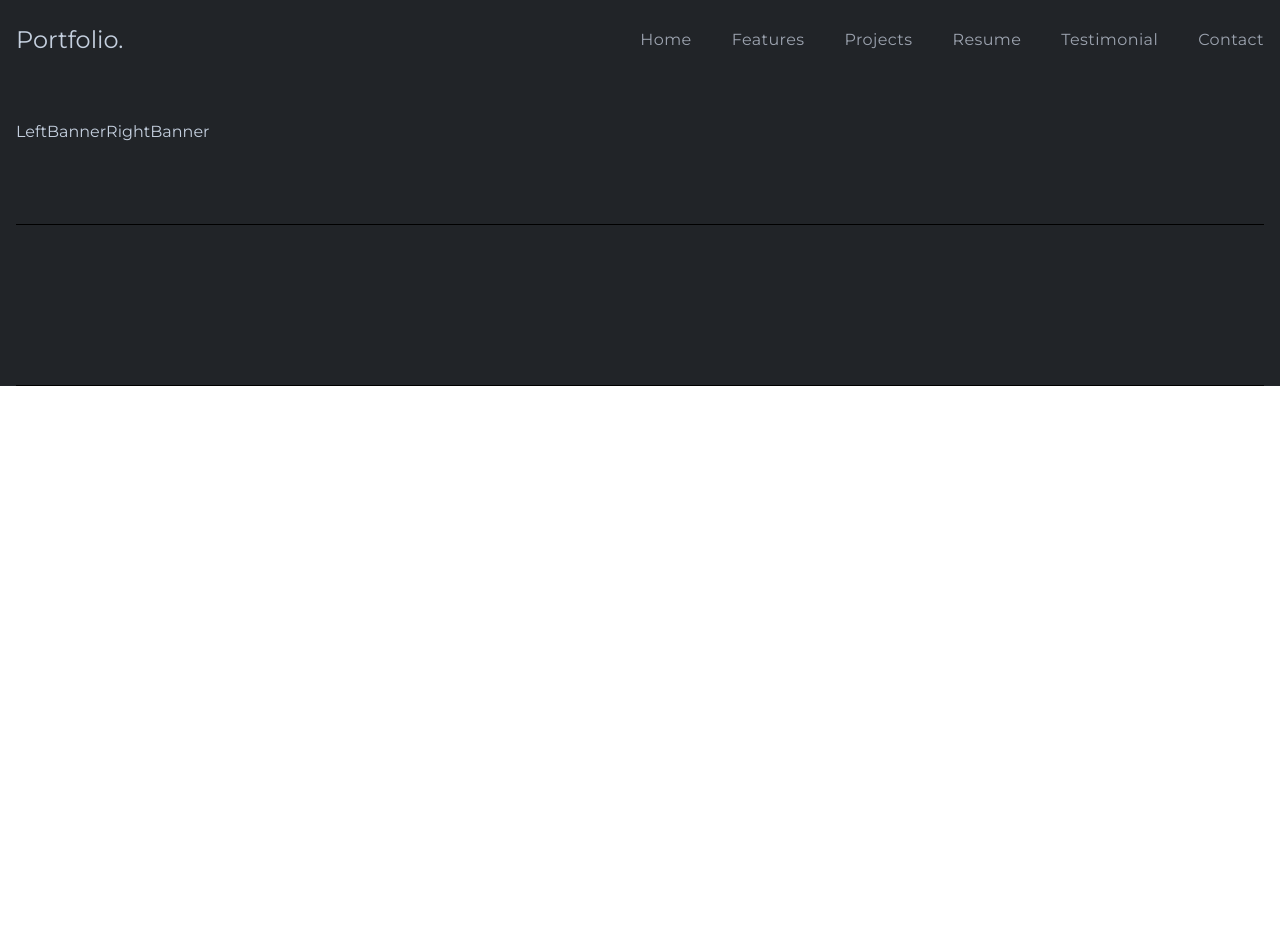
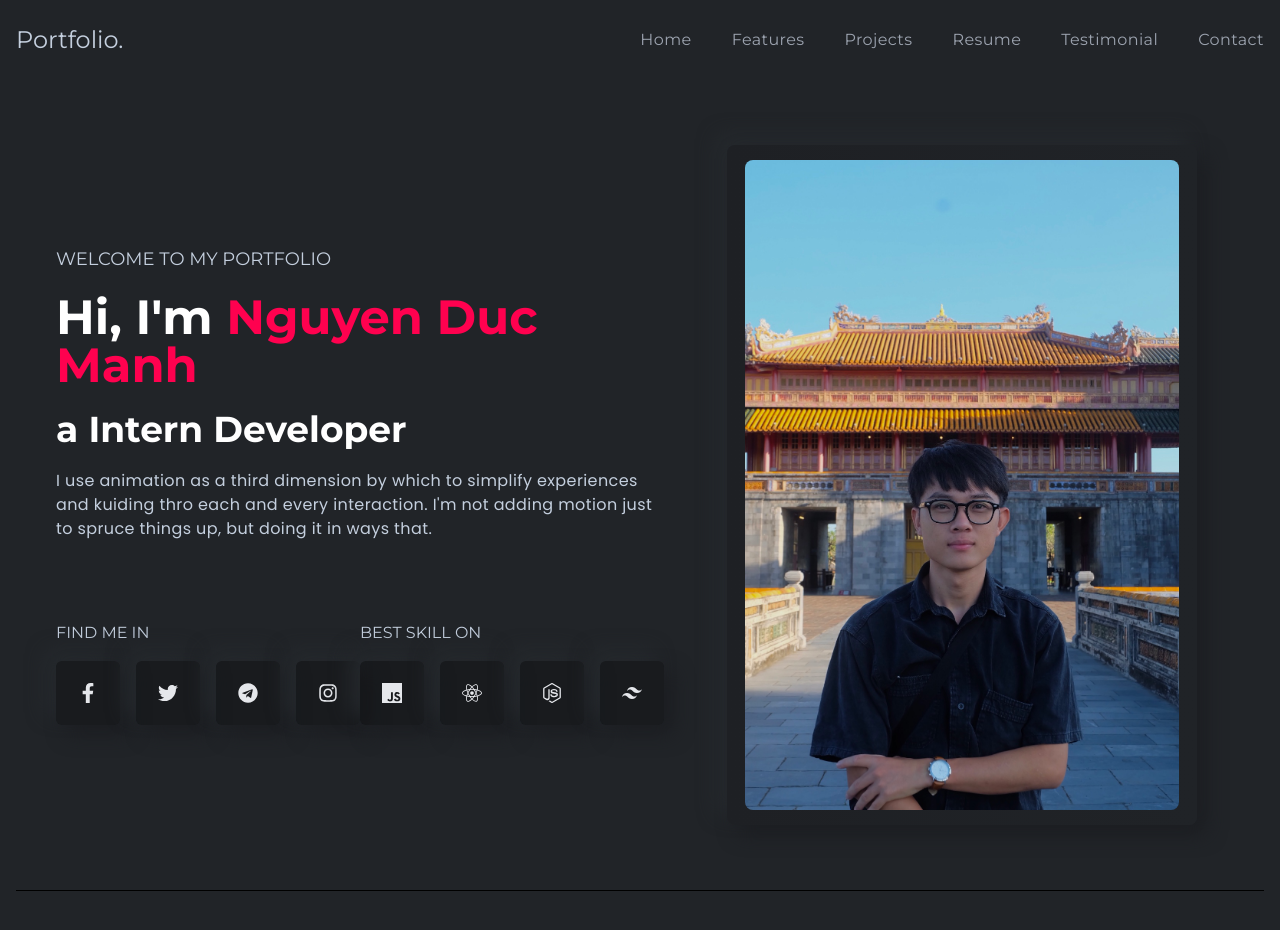
Before and after one commit to xekomonh241/portfolio-master, a React (Create React App) app: page / in a window 1280 px wide. Shown: the top 930 px of the page. Before the commit the page ends 800 px from the top, so only its background shows below. Built offline with nearby package versions, Linux system fonts and the light colour scheme.

Commit message:
banner done

```diff
--- a/src/components/banner/Banner.jsx
+++ b/src/components/banner/Banner.jsx
@@ -1,16 +1,16 @@
-import React from 'react'
-import LeftBanner from './LeftBanner'
-import RightBanner from './RightBanner'
+import React from "react";
+import LeftBanner from "./LeftBanner";
+import RightBanner from "./RightBanner";
 const Banner = () => {
   return (
     <section
       id="home"
-      className="w-full pt-10 pb-20 flex flex-col gap-10 xl:gap-0 lgl:flex-row items-center border-b-[1px] font-titleFont border-b-black"
+      className="w-full pl-10 pt-20 pb-20 flex flex-col gap-10 xl:gap-0 lgl:flex-row items-center border-b-[1px] font-titleFont border-b-black"
     >
       <LeftBanner />
-     <RightBanner />
+      <RightBanner />
     </section>
-  )
-}
+  );
+};
 
-export default Banner
+export default Banner;
--- a/src/components/banner/LeftBanner.jsx
+++ b/src/components/banner/LeftBanner.jsx
@@ -1,9 +1,40 @@
-import React from 'react'
+import React from "react";
+import { useTypewriter, Cursor } from "react-simple-typewriter";
+import Media from "./Media";
 
 const LeftBanner = () => {
+  const [text] = useTypewriter({
+    words: ["Coder.", "Front-End Developer.", "Intern Developer"],
+    loop: true,
+    typeSpeed: 20,
+    deleteSpeed: 10,
+    delaySpeed: 2000,
+  });
   return (
-    <div>LeftBanner</div>
-  )
-}
+    <div className="w-full lgl:w-1/2 flex flex-col gap-20">
+      <div className="flex flex-col gap-5">
+        <h4 className=" text-lg font-normal">WELCOME TO MY PORTFOLIO</h4>
+        <h1 className="text-5xl font-bold text-white">
+          Hi, I'm <span className="text-designColor capitalize">Nguyen Duc Manh</span>
+        </h1>
+        <h2 className="text-4xl font-bold text-white">
+          a <span>{text}</span>
+          <Cursor
+            cursorBlinking="false"
+            cursorStyle="|"
+            cursorColor="#ff014f"
+          />
+        </h2>
+        <p className="text-base font-bodyFont leading-6 tracking-wide">
+          I use animation as a third dimension by which to simplify experiences
+          and kuiding thro each and every interaction. I'm not adding motion
+          just to spruce things up, but doing it in ways that.
+        </p>
+      </div>
+      {/* Media */}
+      <Media />
+    </div>
+  );
+};
 
-export default LeftBanner
+export default LeftBanner;
--- a/src/components/banner/Media.jsx
+++ b/src/components/banner/Media.jsx
@@ -1,9 +1,47 @@
-import React from 'react'
-
+import React from "react";
+import { FaFacebookF, FaTwitter, FaReact, FaTelegram, FaInstagram } from "react-icons/fa";
+import { SiTailwindcss, SiNodedotjs, SiJavascript } from "react-icons/si";
 const Media = () => {
   return (
-    <div>Media</div>
-  )
-}
+    <div className="flex flex-col xl:flex-row gap-6 lgl:gap-0 justify-between">
+      <div>
+        <h2 className="text-base uppercase font-titleFont mb-4">Find me in</h2>
+        <div className="flex gap-4">
+          <a href="https://www.facebook.com/ducmanh1101/" className="bannerIcon">
+            <FaFacebookF />
+          </a>
+          <a href='https://twitter.com/NguyncM10987225' className="bannerIcon">
+            <FaTwitter />
+          </a>
+          <a href="https://t.me/xekomonh" className="bannerIcon">
+            <FaTelegram />
+          </a>
+          <a href="https://www.instagram.com/duc.manguyn/" className="bannerIcon">
+            <FaInstagram />
+          </a>
+        </div>
+      </div>
+      <div>
+        <h2 className="text-base uppercase font-titleFont mb-4">
+          BEST SKILL ON
+        </h2>
+        <div className="flex gap-4">
+          <span className="bannerIcon">
+            <SiJavascript />
+          </span>
+          <span className="bannerIcon">
+            <FaReact />
+          </span>
+          <span className="bannerIcon">
+            <SiNodedotjs />
+          </span>
+          <span className="bannerIcon">
+            <SiTailwindcss />
+          </span>
+        </div>
+      </div>
+    </div>
+  );
+};
 
-export default Media
+export default Media;
--- a/src/components/banner/RightBanner.jsx
+++ b/src/components/banner/RightBanner.jsx
@@ -1,9 +1,16 @@
-import React from 'react'
-
+import React from "react";
+import { bannerImg } from "../../assets/index";
 const RightBanner = () => {
   return (
-    <div>RightBanner</div>
-  )
-}
+    <div className="w-full lgl:w-1/2 flex justify-center items-center relative">
+      <img
+        className="w-auto h-auto lgl:h-[650px] z-10 rounded-lg"
+        src={bannerImg}
+        alt="bannerImg"
+      />
+      <div className="absolute  w-[450px] h-[650px] lgl:w-[470px] lgl:h-[680px] bg-gradient-to-r from-[#1e2024] to-[#202327] shadow-shadowOne flex justify-center items-center rounded-lg"></div>
+    </div>
+  );
+};
 
-export default RightBanner
+export default RightBanner;
```
